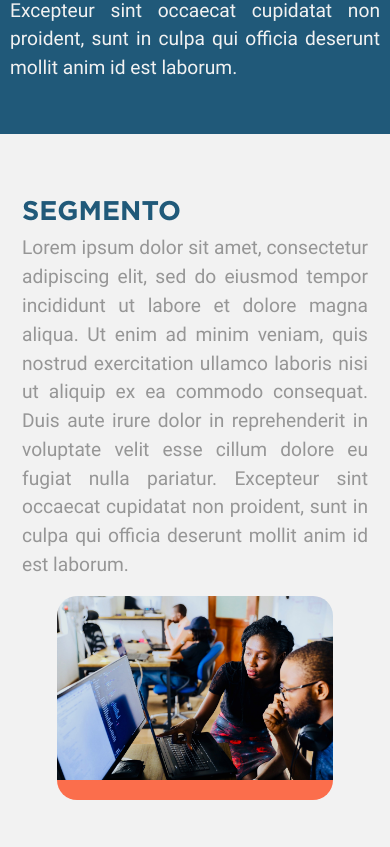
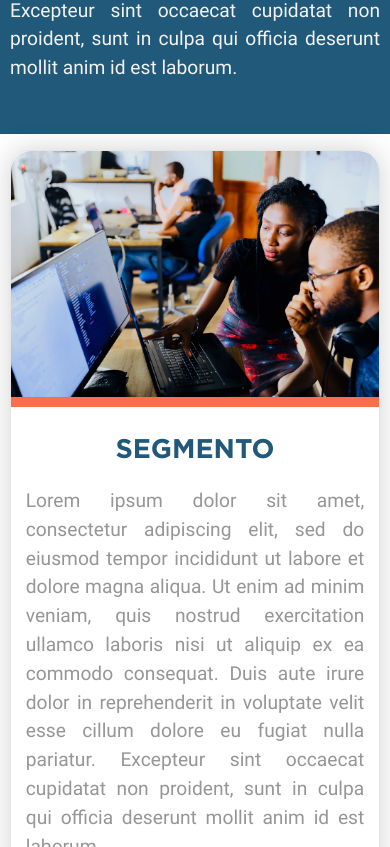
Before and after one commit to alexherlanda/amd-webapp, a React (Create React App) app: page /test in a window 390 px wide. Shown: the part 777-1624 px from the top of the page. Built offline with nearby package versions, Linux system fonts and the light colour scheme.

Commit message:
Styles: set styles to mobile segment section

```diff
--- a/src/components/Section/Section.css
+++ b/src/components/Section/Section.css
@@ -12,7 +12,7 @@
   background: var(--main-background);
 }
 
-.section__segment {
+.bg-gray {
   background: var(--light-background);
 }
 
@@ -25,6 +25,48 @@
   font-size: 1.2rem;
   text-align: justify;
   padding: 60px;
+}
+
+.section-mobile {
+  border: 1px solid #0000001a;
+  box-shadow: 0px 0px 28px #0000002e;
+  border-radius: 20px;
+  margin: 1rem auto;
+  background: transparent;
+  padding-top: 0px;
+  display: flex;
+  width: 95%;
+}
+
+.section-mobile .section__container,
+.section-mobile .col {
+  padding: 0 !important;
+}
+.section-mobile .section__line p {
+  padding: 15px;
+  text-align: justify !important;
+}
+.section-mobile .container__image {
+  width: 100%;
+}
+.section-mobile .row {
+  display: flex;
+}
+.section-mobile .row-with-end-image {
+  flex-direction: column-reverse;
+}
+
+.section-mobile .col {
+  flex-direction: column-reverse;
+}
+
+.section-mobile .container__image img {
+  border-radius: 20px 20px 0px 0px;
+  border-bottom-width: 10px;
+}
+
+.section-mobile .section__title {
+  text-align: center;
 }
 
 .section__line {
--- a/src/components/Section/Section.js
+++ b/src/components/Section/Section.js
@@ -1,11 +1,21 @@
 import React from "react";
 import PropTypes from "prop-types";
-
+import { useMediaQuery } from "react-responsive";
 import "./Section.css";
 
-const Section = ({ children, type, rest }) => {
-  return (
-    <section className={`section section__${type}`} {...rest}>
+const Section = ({ children, type, bg, ...rest }) => {
+  console.log("bg :>> ", bg);
+  const isPortrait = useMediaQuery({ query: "(orientation: portrait)" });
+
+  return isPortrait && type === "segment" ? (
+    <section
+      className={`section section__${type} section-mobile  ${bg}`}
+      {...rest}
+    >
+      <div className="section__container">{children}</div>
+    </section>
+  ) : (
+    <section className={`section section__${type} ${bg}`} {...rest}>
       <div className="section__container">{children}</div>
     </section>
   );
--- a/src/containers/About/index.js
+++ b/src/containers/About/index.js
@@ -56,7 +56,7 @@ function About() {
           </div>
         </div>
       </Section>
-      <Section type="segment">
+      <Section type="segment" bg="bg-gray">
         <div class="container">
           <Subtitle title="Equipo ejecutivo" />
           <div class="row">
@@ -89,7 +89,7 @@ function About() {
           <div class="row"></div>
         </div>
       </Section>
-      <Section type="segment">
+      <Section type="segment" bg="bg-gray">
         <div class="container">
           <Subtitle title="Colaboraciones" />
         </div>
--- a/src/containers/PageTest/index.js
+++ b/src/containers/PageTest/index.js
@@ -38,7 +38,7 @@ function PageTest() {
       </Section>
       <Section type="segment">
         <div class="container">
-          <div class="row">
+          <div class="row row-with-end-image">
             <div class="col col-sm-24">
               <SectionResume title="segmento">
                 <p>
@@ -61,7 +61,7 @@ function PageTest() {
       </Section>
       <Section type="segment">
         <div class="container">
-          <div class="row">
+          <div class="row ">
             <div class="col">
               <SectionImage src={img2} />
             </div>
```
